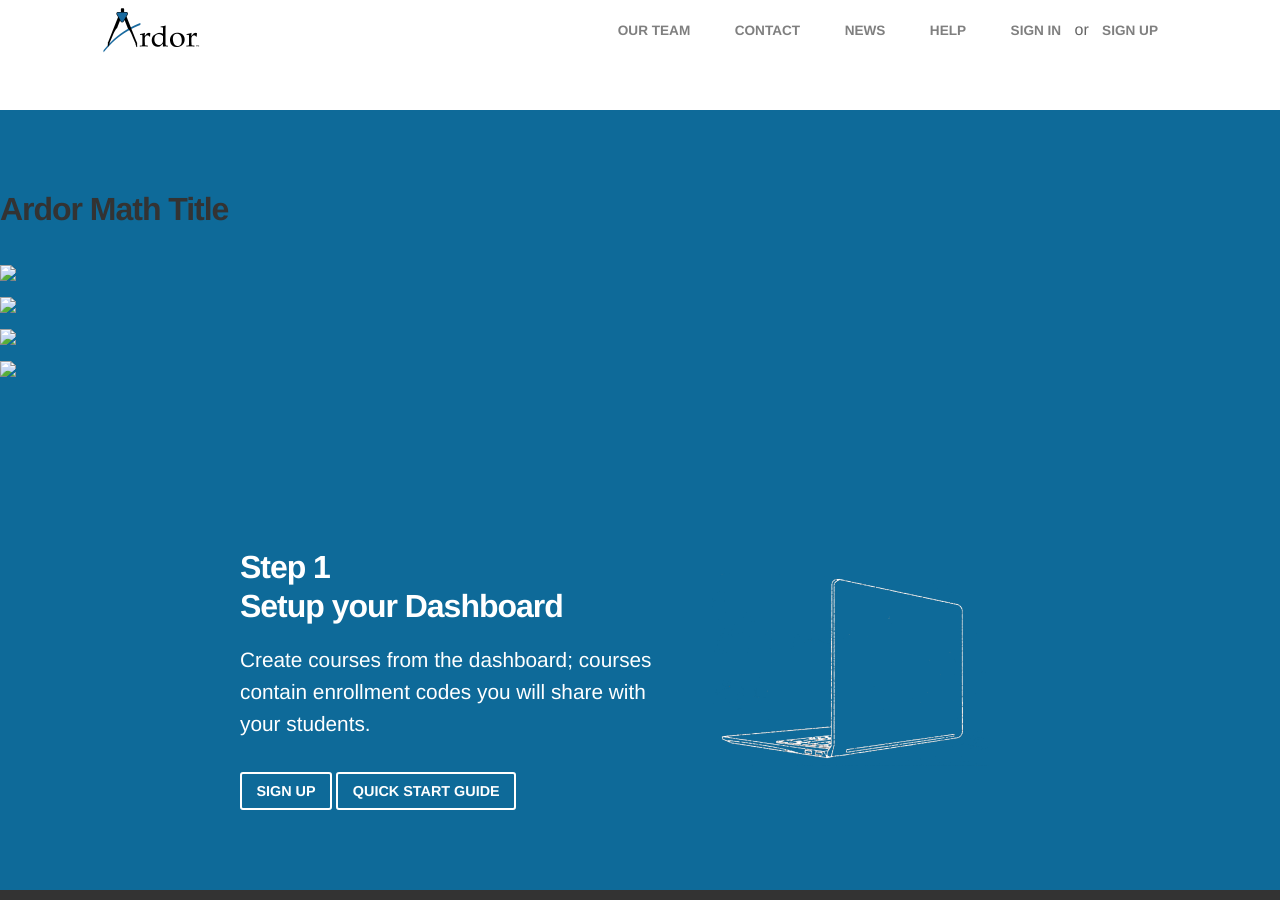
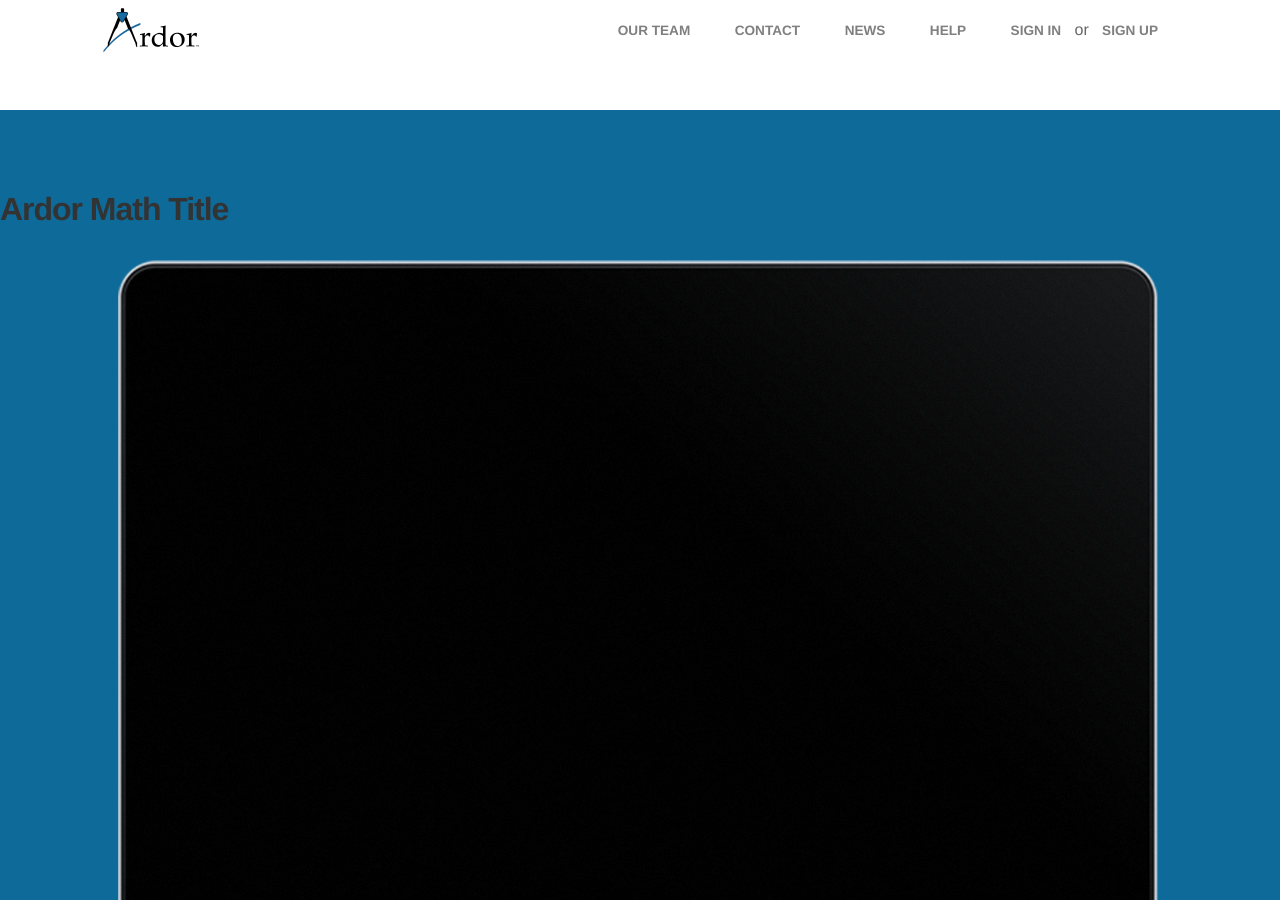
Before and after one commit to ardor-education/ardor-education.github.io, a Jekyll site: the page built from index.html, in a window 1280 px wide and 900 px high, scrolled down 718 px. Built offline with Jekyll 4.4.1, drawn with Linux system fonts in a browser that asks for light colours; some web fonts are replaced.

Commit message:
add images

```diff
--- a/_layouts/home.html
+++ b/_layouts/home.html
@@ -54,21 +54,19 @@
   <div class="features_content">
       <h2>Ardor Math Title</h2>
       <div class="device macbook">
-          <img src="macbook.png">
+          <img src="./../assets/images/product_features/macbook.png">
           <div class="screen">
-              <img src="macbook-screen.png">
+              <img src="./../assets/images/product_features/macbook-screen.png">
               <!-- Add more screens here. -->
           </div>
       </div>
       <div class="iphone">
-          <img src="iphone.png">
+          <img src="./../assets/images/product_features/iphone.png">
           <div class="screen">
-              <img src="iphone-screen.png">
+              <img src="./../assets/images/product_features/iphone-screen.png">
               <!-- Add more screens here. -->
           </div>
       </div>
-
-
   </div>
 </article>
 
```
Also changed, not shown: assets/images/product_features/iphone-screen.png (added), assets/images/product_features/iphone.png (added), assets/images/product_features/macbook-screen.png (added), assets/images/product_features/macbook.png (added).
